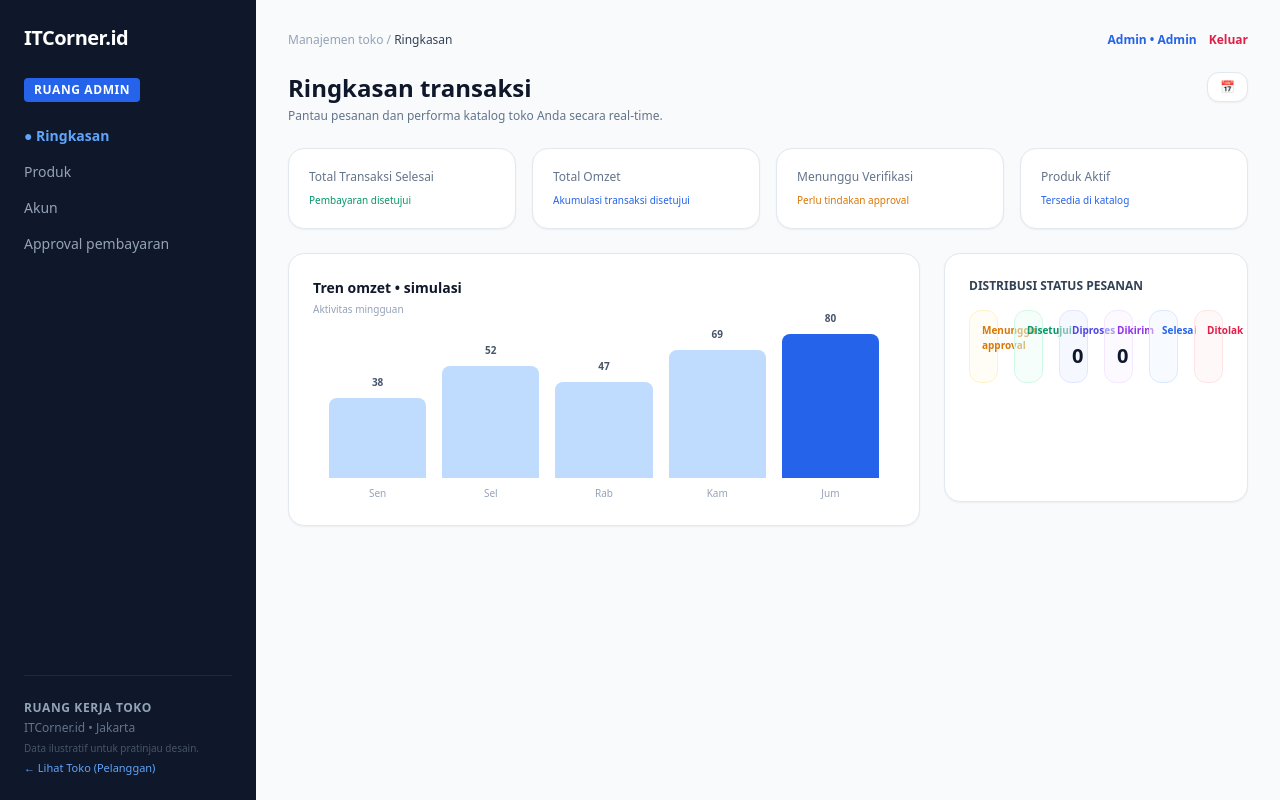
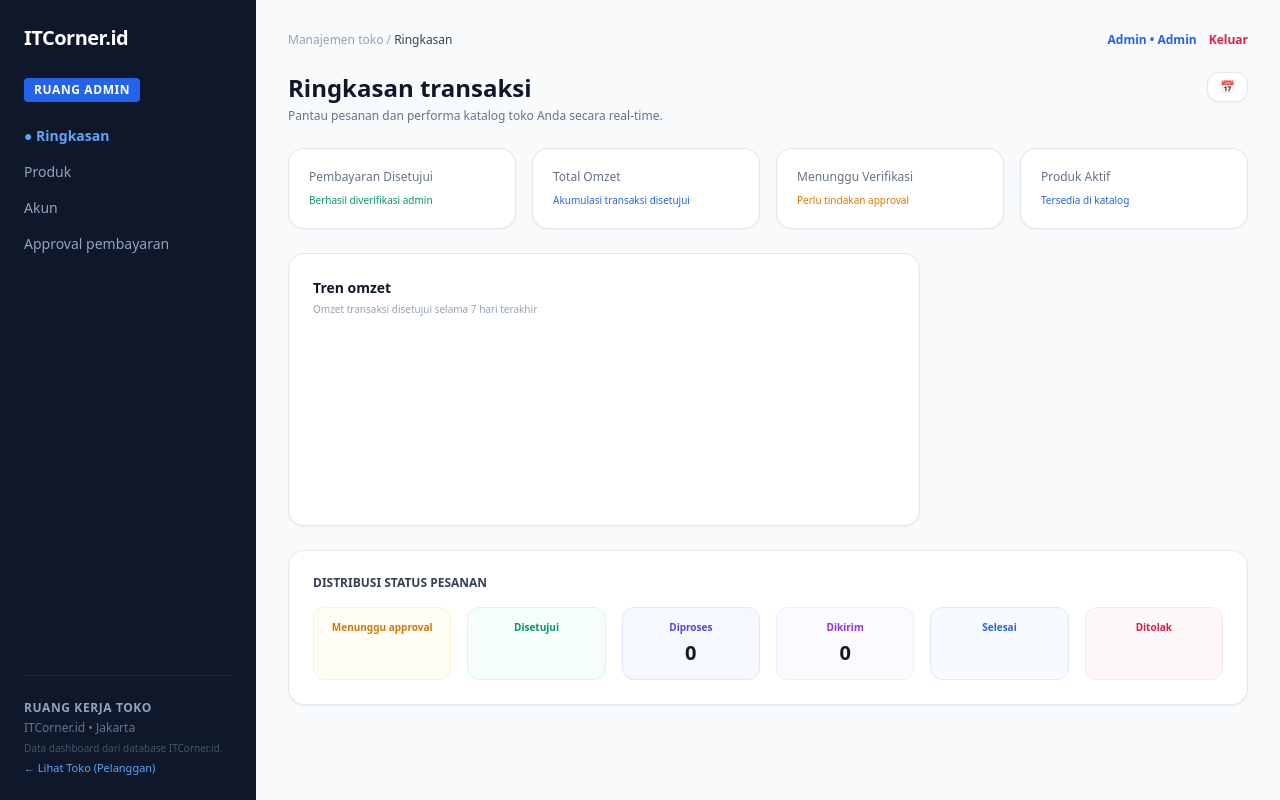
Before and after one commit to Zacgit20/PBL-RKS301, a Flask app: template itcorner-id/app/templates/admin/dashboard.html in a window 1280 px wide. Run offline with Flask 3, Linux system fonts and the light colour scheme; the template is opened without the code that fills it, so the values that code supplies are empty; parts of the project's set-up code (start-up, migrations or seed data) failed here and were passed over; some libraries are stand-ins or nearby versions.

Commit message:
feat(admin): update dashboard and user model

```diff
--- a/itcorner-id/app/templates/admin/dashboard.html
+++ b/itcorner-id/app/templates/admin/dashboard.html
@@ -1,3 +1,4 @@
+
 <!DOCTYPE html>
 <html lang="id">
 <head>
@@ -14,33 +15,35 @@
             <div class="flex items-center gap-2 mb-6">
                 <span class="font-bold text-xl tracking-tight">ITCorner.id</span>
             </div>
+
             <div class="inline-block bg-blue-600 text-xs font-bold px-2.5 py-1 rounded mb-6 uppercase tracking-wider">
                 RUANG ADMIN
             </div>
 
             <nav class="space-y-4 text-sm font-medium">
-                <a href="{{ url_for('admin_dashboard')}}" class="block text-blue-400 font-semibold">● Ringkasan</a>
-                <a href="{{ url_for('admin_products')}}" class="block text-slate-400 hover:text-white transition">Produk</a>
-                <a href="{{ url_for('admin_users')}}" class="block text-slate-400 hover:text-white transition">Akun</a>
-                <a href="{{ url_for('admin_payments')}}" class="block text-slate-400 hover:text-white transition">Approval pembayaran</a>
+                <a href="{{ url_for('admin_dashboard') }}" class="block text-blue-400 font-semibold">● Ringkasan</a>
+                <a href="{{ url_for('admin_products') }}" class="block text-slate-400 hover:text-white transition">Produk</a>
+                <a href="{{ url_for('admin_users') }}" class="block text-slate-400 hover:text-white transition">Akun</a>
+                <a href="{{ url_for('admin_payments') }}" class="block text-slate-400 hover:text-white transition">Approval pembayaran</a>
             </nav>
         </div>
 
         <div class="text-xs text-slate-500 space-y-1 pt-6 border-t border-slate-800">
             <p class="font-bold text-slate-400 uppercase tracking-wider">RUANG KERJA TOKO</p>
             <p>ITCorner.id • Jakarta</p>
-            <p class="mt-2 text-[10px] text-slate-600">Data ilustratif untuk pratinjau desain.</p>
-            <a href="{{ url_for('home') }}" class="inline-block mt-2 text-[11px] text-blue-400 hover:underline font-medium"> ← Lihat Toko (Pelanggan)</a>
+            <p class="mt-2 text-[10px] text-slate-600">Data dashboard dari database ITCorner.id.</p>
+            <a href="{{ url_for('home') }}" class="inline-block mt-2 text-[11px] text-blue-400 hover:underline font-medium">← Lihat Toko (Pelanggan)</a>
         </div>
     </aside>
 
     <!-- KONTEN UTAMA -->
     <main class="flex-1 p-8 overflow-y-auto">
 
-        <header  class="flex justify-between items-center mb-6">
+        <header class="flex justify-between items-center mb-6">
             <div class="text-xs text-slate-400 font-medium">
                 Manajemen toko / <span class="text-slate-700">Ringkasan</span>
             </div>
+
             <div class="flex items-center gap-3">
                 <span class="text-xs font-semibold text-blue-600">{{ session.get('user_name', 'Admin') }} • Admin</span>
                 <a href="{{ url_for('logout') }}" class="text-xs text-rose-600 hover:underline font-semibold">Keluar</a>
@@ -52,99 +55,116 @@
                 <h1 class="text-2xl font-bold text-slate-900 mb-1">Ringkasan transaksi</h1>
                 <p class="text-xs text-slate-500">Pantau pesanan dan performa katalog toko Anda secara real-time.</p>
             </div>
+
             <div class="border border-slate-200 bg-white text-xs font-medium px-3 py-1.5 rounded-xl text-slate-700 shadow-sm flex items-center gap-1.5">
                 <span>📅 {{ current_date }}</span>
             </div>
         </div>
 
-        <!-- STATS CARDS (DINAMIS DARI STATS) -->
+        <!-- STATS CARDS (DINAMIS DARI DATABASE) -->
         <div class="grid grid-cols-1 md:grid-cols-4 gap-4 mb-6">
+
             <div class="bg-white p-5 rounded-2xl border border-slate-200 shadow-sm">
-                <p class="text-xs text-slate-500 font-medium mb-2">Total Transaksi Selesai</p>
+                <p class="text-xs text-slate-500 font-medium mb-2">Pembayaran Disetujui</p>
                 <p class="text-2xl font-bold text-slate-900">{{ status_counts.disetujui }}</p>
-                <p class="text-[10px] text-emerald-600 mt-1">Pembayaran disetujui</p>
+                <p class="text-[10px] text-emerald-600 mt-1">Berhasil diverifikasi admin</p>
             </div>
+
             <div class="bg-white p-5 rounded-2xl border border-slate-200 shadow-sm">
                 <p class="text-xs text-slate-500 font-medium mb-2">Total Omzet</p>
                 <p class="text-2xl font-bold text-slate-900">{{ stats.total_penjualan }}</p>
                 <p class="text-[10px] text-blue-600 mt-1">Akumulasi transaksi disetujui</p>
             </div>
+
             <div class="bg-white p-5 rounded-2xl border border-slate-200 shadow-sm">
                 <p class="text-xs text-slate-500 font-medium mb-2">Menunggu Verifikasi</p>
                 <p class="text-2xl font-bold text-slate-900">{{ stats.pesanan_baru }}</p>
                 <p class="text-[10px] text-amber-600 mt-1">Perlu tindakan approval</p>
             </div>
+
             <div class="bg-white p-5 rounded-2xl border border-slate-200 shadow-sm">
                 <p class="text-xs text-slate-500 font-medium mb-2">Produk Aktif</p>
                 <p class="text-2xl font-bold text-slate-900">{{ stats.total_produk }}</p>
                 <p class="text-[10px] text-blue-600 mt-1">Tersedia di katalog</p>
             </div>
+
         </div>
-        <!-- GRAFIK OMZET & PRODUK KATALOG -->
+
+        <!-- GRAFIK OMZET -->
         <div class="grid grid-cols-1 lg:grid-cols-3 gap-6 mb-6">
-            <!-- TREN OMZET / GRAFIK SIMULASI -->
+
             <div class="lg:col-span-2 bg-white p-6 rounded-2xl border border-slate-200 shadow-sm">
-                <h3 class="text-sm font-bold text-slate-900 mb-1">Tren omzet • simulasi</h3>
-                <p class="text-[10px] text-slate-400 mb-6">Aktivitas mingguan</p>
+                <h3 class="text-sm font-bold text-slate-900 mb-1">Tren omzet</h3>
 
-                <div class="flex items-end justify-between gap-4 h-40 pt-4 px-4">
-                    <div class="flex-1 flex flex-col items-center gap-2">
-                        <span class="text-[10px] font-bold text-slate-600">38</span>
-                        <div class="w-full bg-blue-200 rounded-t-lg h-20"></div>
-                        <span class="text-[10px] text-slate-400">Sen</span>
+                <p class="text-[10px] text-slate-400 mb-6">
+                    Omzet transaksi disetujui selama 7 hari terakhir
+                </p>
+
+                <div class="flex items-end justify-between gap-3 h-40 pt-4 px-2">
+
+                    {% for item in chart_data %}
+                    <div class="flex-1 flex flex-col items-center justify-end gap-2 h-full min-w-0">
+
+                        <span class="text-[9px] font-bold text-slate-600 text-center truncate max-w-full"
+                              title="Omzet {{ item.label }}">
+                            Rp{{ '{:,.0f}'.format(item.omzet).replace(',', '.') }}
+                        </span>
+
+                        <div class="w-full flex items-end justify-center flex-1">
+                            <div class="w-full max-w-12 bg-blue-500 rounded-t-lg h-[{{ item.tinggi }}%]"></div>
                         </div>
-                    <div class="flex-1 flex flex-col items-center gap-2">
-                        <span class="text-[10px] font-bold text-slate-600">52</span>
-                        <div class="w-full bg-blue-200 rounded-t-lg h-28"></div>
-                        <span class="text-[10px] text-slate-400">Sel</span>
+
+                        <span class="text-[10px] text-slate-400">
+                            {{ item.label }}
+                        </span>
+
                     </div>
-                    <div class="flex-1 flex flex-col items-center gap-2">
-                        <span class="text-[10px] font-bold text-slate-600">47</span>
-                        <div class="w-full bg-blue-200 rounded-t-lg h-24"></div>
-                        <span class="text-[10px] text-slate-400">Rab</span>
-                    </div>
-                    <div class="flex-1 flex flex-col items-center gap-2">
-                        <span class="text-[10px] font-bold text-slate-600">69</span>
-                        <div class="w-full bg-blue-200 rounded-t-lg h-32"></div>
-                        <span class="text-[10px] text-slate-400">Kam</span>
-                    </div>
-                    <div class="flex-1 flex flex-col items-center gap-2">
-                        <span class="text-[10px] font-bold text-slate-600">80</span>
-                        <div class="w-full bg-blue-600 rounded-t-lg h-36"></div>
-                        <span class="text-[10px] text-slate-400">Jum</span>
+                    {% endfor %}
+
                 </div>
             </div>
+
         </div>
-            <!-- DISTRIBUSI STATUS PESANAN (DINAMIS DARI STATUS_COUNTS) -->
+
+        <!-- DISTRIBUSI STATUS PESANAN -->
         <div class="bg-white p-6 rounded-2xl border border-slate-200 shadow-sm mb-6">
             <h3 class="text-xs font-bold text-slate-700 uppercase mb-4">Distribusi status pesanan</h3>
+
             <div class="grid grid-cols-2 md:grid-cols-6 gap-4 text-center">
+
                 <div class="p-3 rounded-xl bg-amber-50/50 border border-amber-100">
                     <p class="text-[10px] text-amber-600 font-semibold mb-1">Menunggu approval</p>
                     <p class="text-xl font-bold text-slate-900">{{ status_counts.menunggu_bayar }}</p>
                 </div>
+
                 <div class="p-3 rounded-xl bg-emerald-50/50 border border-emerald-100">
                     <p class="text-[10px] text-emerald-600 font-semibold mb-1">Disetujui</p>
                     <p class="text-xl font-bold text-slate-900">{{ status_counts.disetujui }}</p>
                 </div>
+
                 <div class="p-3 rounded-xl bg-indigo-50/50 border border-indigo-100">
                     <p class="text-[10px] text-indigo-600 font-semibold mb-1">Diproses</p>
                     <p class="text-xl font-bold text-slate-900">0</p>
                 </div>
+
                 <div class="p-3 rounded-xl bg-purple-50/50 border border-purple-100">
                     <p class="text-[10px] text-purple-600 font-semibold mb-1">Dikirim</p>
                     <p class="text-xl font-bold text-slate-900">0</p>
                 </div>
+
                 <div class="p-3 rounded-xl bg-blue-50/50 border border-blue-100">
                     <p class="text-[10px] text-blue-600 font-semibold mb-1">Selesai</p>
-                    <p class="text-xl font-bold text-slate-900">{{ status_counts.disetujui }}</p>
+                    <p class="text-xl font-bold text-slate-900">{{ status_counts.selesai }}</p>
                 </div>
+
                 <div class="p-3 rounded-xl bg-rose-50/50 border border-rose-100">
                     <p class="text-[10px] text-rose-600 font-semibold mb-1">Ditolak</p>
                     <p class="text-xl font-bold text-slate-900">{{ status_counts.ditolak }}</p>
                 </div>
+
             </div>
         </div>
+
     </main>
 </body>
 </html>
```
Also changed, not shown: itcorner-id/app/models/user.py (+15 -8 lines). Lines whose indentation alone changed are shown as unchanged.
